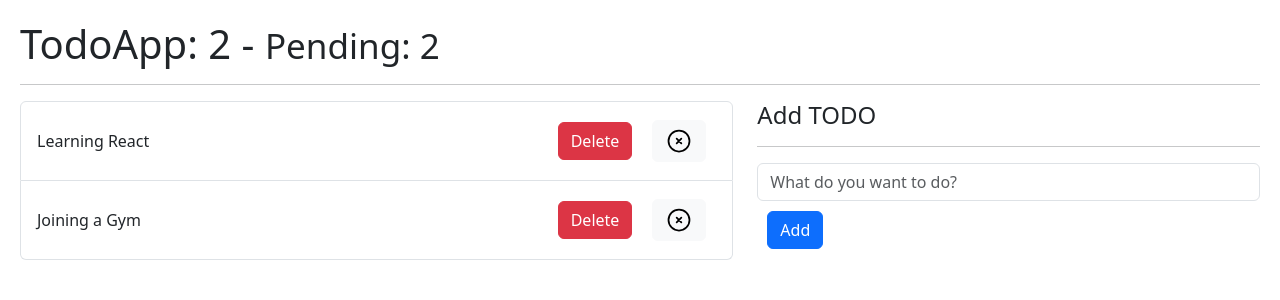
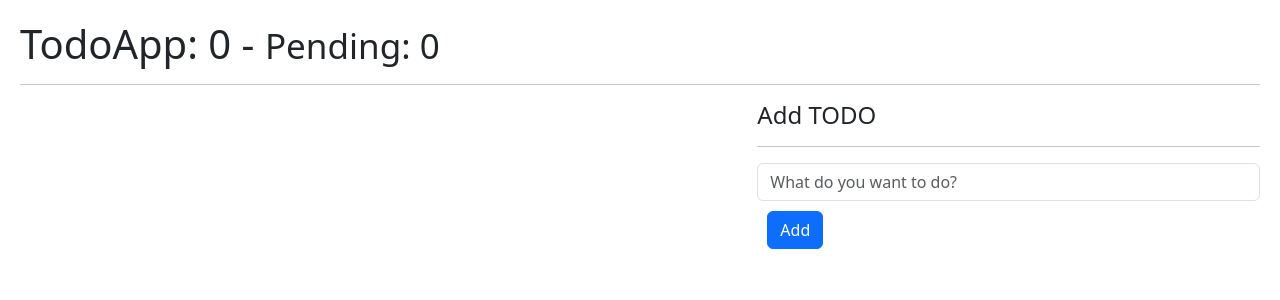
Before and after one commit to Alejandrolga02/Hook-App, a React (Vite) app: page / in a window 1280 px wide. Shown: the top 300 px of the page. Built offline with nearby package versions, Linux system fonts and the light colour scheme.

Commit message:
Implemented localStorage to save todos

```diff
--- a/src/08-useReducer/TodoApp.jsx
+++ b/src/08-useReducer/TodoApp.jsx
@@ -3,8 +3,12 @@ import { initialState, todoReducer } from "./todoReducer";
 import { TodoList } from "./TodoList";
 import { TodoAdd } from "./TodoAdd";
 
+const init = () => {
+	return JSON.parse(localStorage.getItem('todos')) || [];
+}
+
 export const TodoApp = () => {
-	const [todos, dispatch] = useReducer(todoReducer, initialState);
+	const [todos, dispatch] = useReducer(todoReducer, initialState, init);
 	const [pendingTasks, setPendingTasks] = useState(0);
 
 	const addTodo = useCallback(
@@ -21,6 +25,8 @@ export const TodoApp = () => {
 	, []);
 
 	useEffect(() => {
+		localStorage.setItem('todos', JSON.stringify(todos));
+
 		const pendingTasksNumber = todos.reduce((counter, task) => {
 			if (!task.done) {
 				return counter + 1;
--- a/src/08-useReducer/todoReducer.js
+++ b/src/08-useReducer/todoReducer.js
@@ -1,14 +1,14 @@
 export const initialState = [
-	{
-		id: new Date().getTime(),
-		description: "Learning React",
-		done: false,
-	},
-	{
-		id: new Date().getTime() + 10,
-		description: "Joining a Gym",
-		done: false,
-	},
+	// {
+	// 	id: new Date().getTime(),
+	// 	description: "Learning React",
+	// 	done: false,
+	// },
+	// {
+	// 	id: new Date().getTime() + 10,
+	// 	description: "Joining a Gym",
+	// 	done: false,
+	// },
 ];
 
 export const todoReducer = (state = [], action) => {
```
